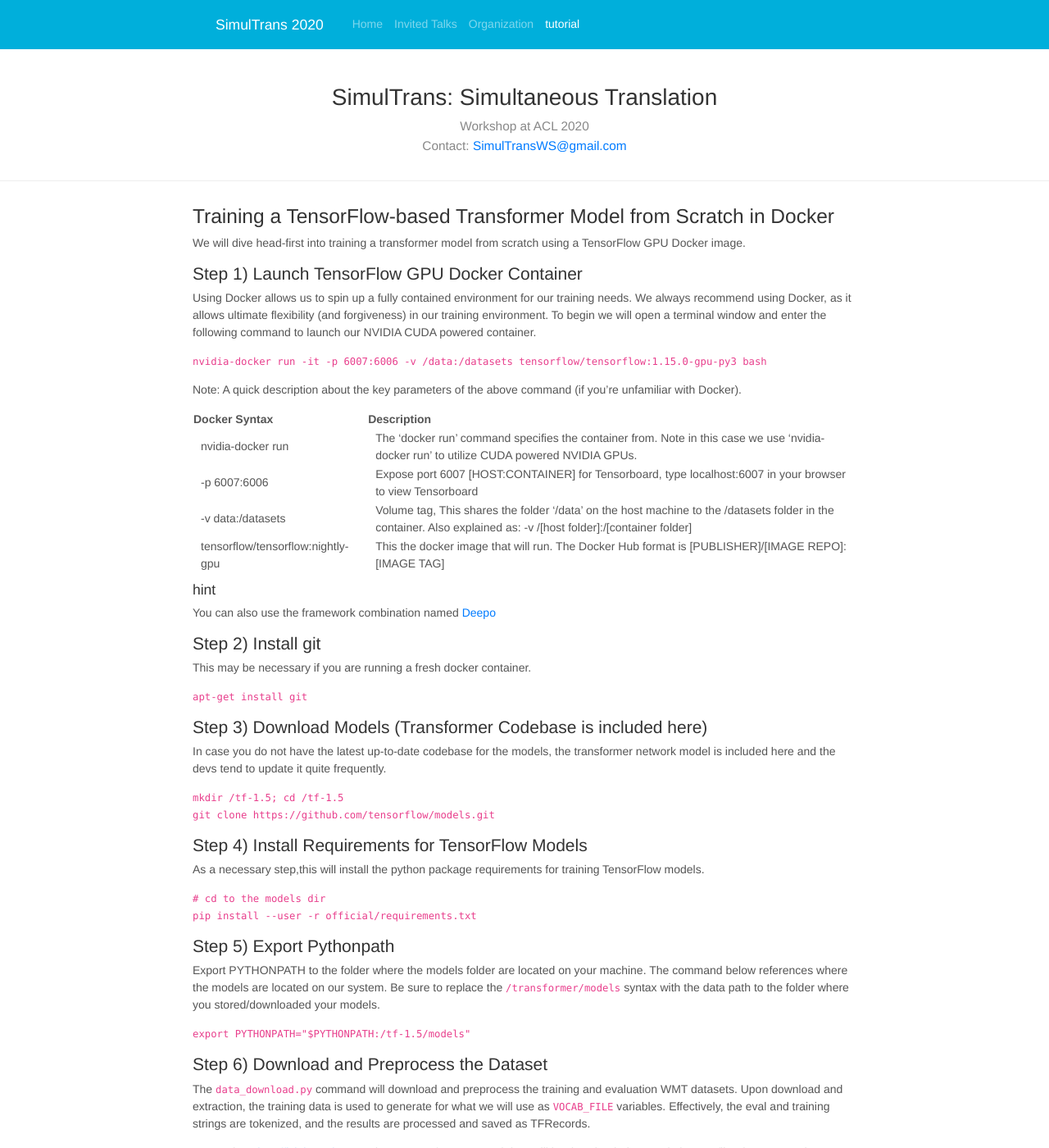
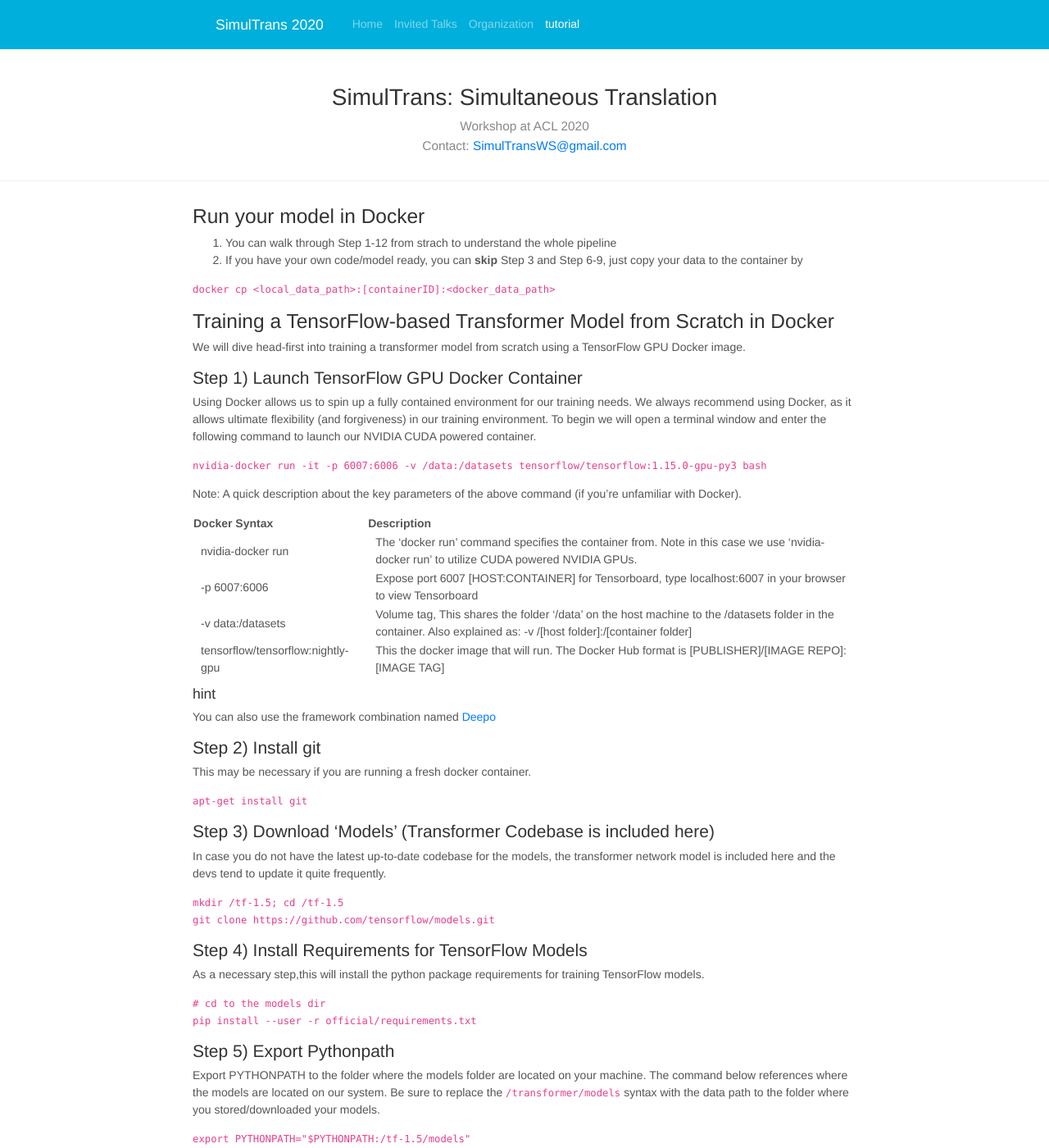
Before and after one commit to SimulTrans-workshop/SimulTrans-workshop.github.io, a Jekyll site: the page built from tutorial.md, in a window 1280 px wide and 1400 px high. Shown: the whole window at 82% size. Built offline with Jekyll 4.4.1, drawn with Linux system fonts in a browser that asks for light colours; nearby versions of some CDN libraries.

Commit message:
tutorial tested

```diff
--- a/tutorial.md
+++ b/tutorial.md
@@ -4,6 +4,11 @@ title: tutorial
 order: 7
 collection: pages_2020
 ---
+### Run your model in Docker
+1. You can walk through Step 1-12 from strach to understand the whole pipeline
+2. If you have your own code/model ready, you can **skip** Step 3 and Step 6-9, just copy your data to the container by
+
+`docker cp <local_data_path>:[containerID]:<docker_data_path>`
 
 ### Training a TensorFlow-based Transformer Model from Scratch in Docker
 
@@ -34,7 +39,7 @@ This may be necessary if you are running a fresh docker container.
 `apt-get install git`
 
 
-#### Step 3) Download Models (Transformer Codebase is included here)
+#### Step 3) Download 'Models' (Transformer Codebase is included here)
 In case you do not have the latest up-to-date codebase for the models, the transformer network model is included here and the devs tend to update it quite frequently.
 
 `mkdir /tf-1.5; cd /tf-1.5`
```
